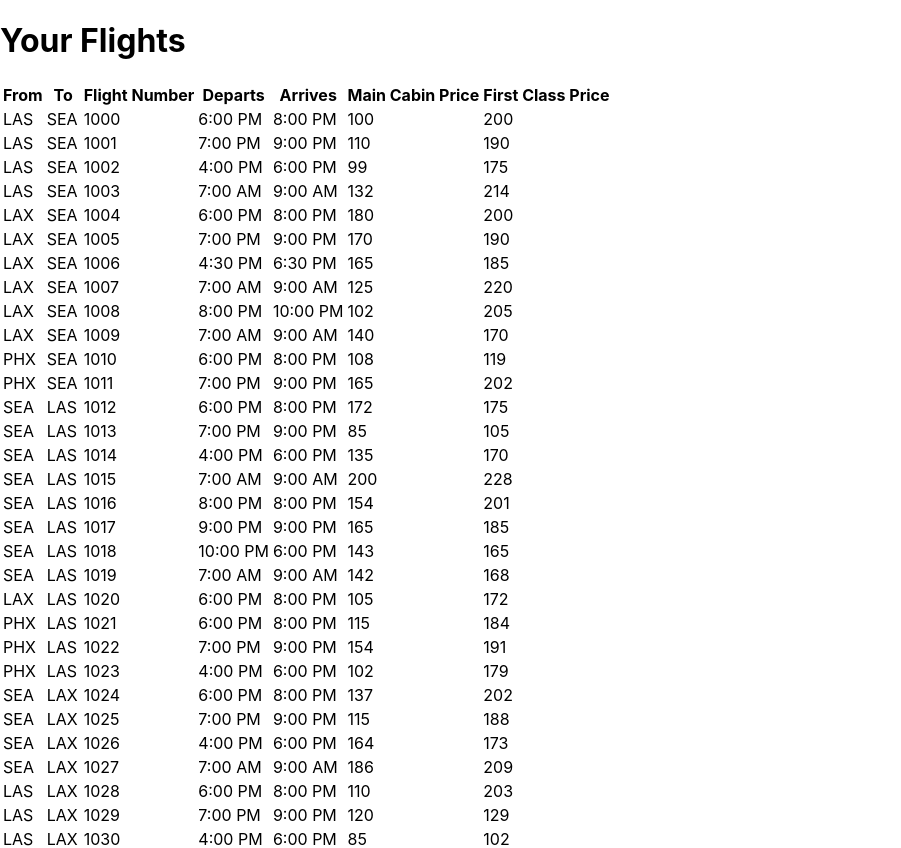
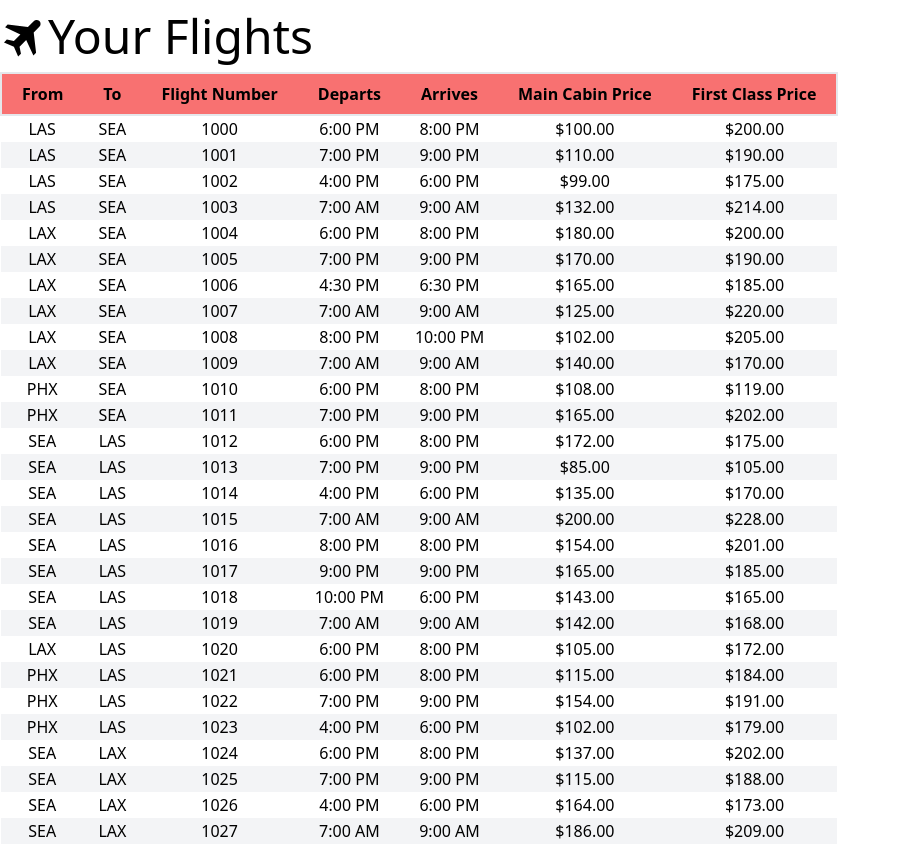
Before and after one commit to cameronmbacon/flight-shopper-reprise, a React (Create React App) app: page / in a window 1280 px wide. Shown: the top 848 px of the page, without its empty margins (0-901 px from the left). Built offline with nearby package versions, Linux system fonts and the light colour scheme; the HTML template or start-up script is replaced by a standard one.

Commit message:
added basic styling with tailwindcss and react-icons

```diff
--- a/package.json
+++ b/package.json
@@ -9,6 +9,7 @@
     "papaparse": "^5.4.1",
     "react": "^18.2.0",
     "react-dom": "^18.2.0",
+    "react-icons": "^5.0.1",
     "react-scripts": "5.0.1",
     "web-vitals": "^2.1.4"
   },
@@ -35,5 +36,8 @@
       "last 1 firefox version",
       "last 1 safari version"
     ]
+  },
+  "devDependencies": {
+    "tailwindcss": "^3.4.1"
   }
 }
--- a/src/App.js
+++ b/src/App.js
@@ -1,4 +1,5 @@
 import { useState, useEffect } from "react";
+import { BiSolidPlaneAlt } from "react-icons/bi";
 import Data from "./flights.csv";
 import FlightsInfo from "./components/FlightsInfo";
 import Papa from "papaparse";
@@ -24,18 +25,18 @@ function App() {
   }, []);
 
   return (
-    <div className="App">
-      <h1>Your Flights</h1>
-      <table>
-        <thead>
-          <tr>
-            <th>From</th>
-            <th>To</th>
-            <th>Flight Number</th>
-            <th>Departs</th>
-            <th>Arrives</th>
-            <th>Main Cabin Price</th>
-            <th>First Class Price</th>
+    <div className="App container mx-auto mt-3 font-thin">
+      <h1 className="text-5xl mb-3"><BiSolidPlaneAlt className="inline-block align-top" />Your Flights</h1>
+      <table className="table-auto text-center">
+        <thead className="table-header-group bg-red-400 border-2">
+          <tr className="table-row">
+            <th className="px-5 py-2">From</th>
+            <th className="px-5 py-2">To</th>
+            <th className="px-5 py-2">Flight Number</th>
+            <th className="px-5 py-2">Departs</th>
+            <th className="px-5 py-2">Arrives</th>
+            <th className="px-5 py-2">Main Cabin Price</th>
+            <th className="px-5 py-2">First Class Price</th>
           </tr>
         </thead>
         <tbody>
--- a/src/components/FlightsInfo.js
+++ b/src/components/FlightsInfo.js
@@ -1,13 +1,13 @@
 const FlightsInfo = ({flight}) => {
     return (
-        <tr>
+        <tr className="table-row even:bg-gray-100">
             <td>{flight.To}</td>
             <td>{flight.From}</td>
             <td>{flight.FlightNumber}</td>
             <td>{flight.Departs}</td>
             <td>{flight.Arrives}</td>
-            <td>{flight.MainCabinPrice}</td>
-            <td>{flight.FirstClassPrice}</td>
+            <td>${flight.MainCabinPrice}.00</td>
+            <td>${flight.FirstClassPrice}.00</td>
         </tr>
     )
 }
--- a/src/index.css
+++ b/src/index.css
@@ -1,13 +1,3 @@
-body {
-  margin: 0;
-  font-family: -apple-system, BlinkMacSystemFont, 'Segoe UI', 'Roboto', 'Oxygen',
-    'Ubuntu', 'Cantarell', 'Fira Sans', 'Droid Sans', 'Helvetica Neue',
-    sans-serif;
-  -webkit-font-smoothing: antialiased;
-  -moz-osx-font-smoothing: grayscale;
-}
-
-code {
-  font-family: source-code-pro, Menlo, Monaco, Consolas, 'Courier New',
-    monospace;
-}
+@tailwind base;
+@tailwind components;
+@tailwind utilities;
--- /dev/null
+++ b/tailwind.config.js
@@ -0,0 +1,10 @@
+/** @type {import('tailwindcss').Config} */
+module.exports = {
+  content: [
+    "./src/**/*.{js,jsx,ts,tsx}",
+  ],
+  theme: {
+    extend: {},
+  },
+  plugins: [],
+}
```
Also changed, not shown: 1 other file (tests, documents, lock files or other folders).
